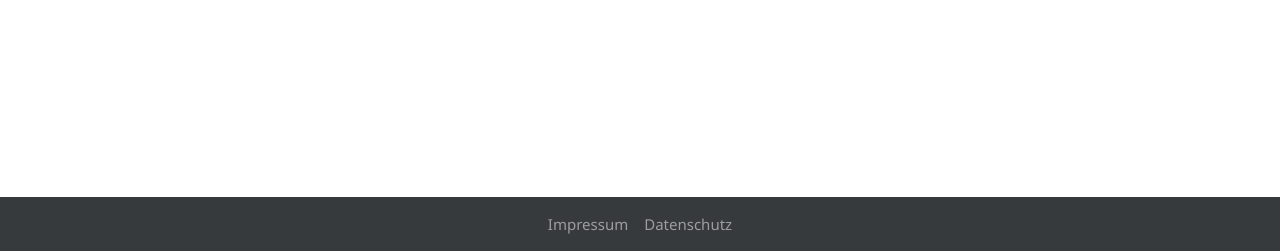
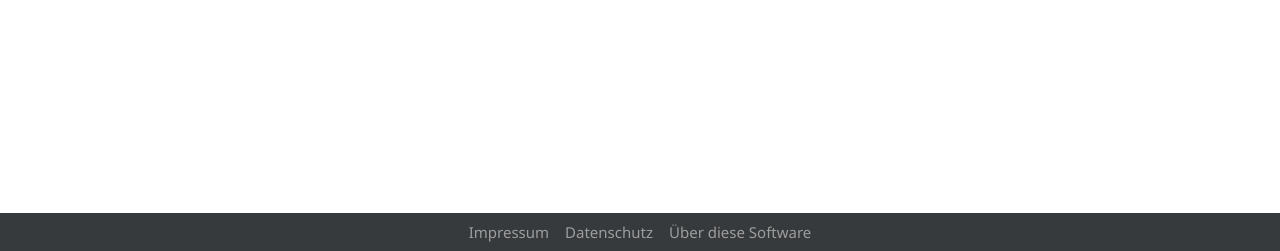
Before and after one commit to paulhfischer/skriptentool, a Django app: page / in a window 1280 px wide. Shown: the part 549-800 px from the top of the page. Run offline with Django 3.2, Linux system fonts and the light colour scheme; data that the repository does not hold is empty; parts of the project's set-up code (start-up, migrations or seed data) failed here and were passed over; some libraries are stand-ins or nearby versions.

Commit message:
updated minor changes

```diff
--- a/SkriptenTool/settings.py
+++ b/SkriptenTool/settings.py
@@ -1,6 +1,7 @@
 import os
 
 from SkriptenTool import config
+
 
 ###############
 # DIRECTORIES #
@@ -26,6 +27,7 @@ OUTPUT_DIR = os.path.join(MEDIA_ROOT, "druck")
 # URLS #
 ########
 
+ROOT_URLCONF = 'SkriptenTool.urls'
 STATIC_URL = '/static/'
 LOGIN_REDIRECT_URL = 'core:catalogue'
 LOGOUT_REDIRECT_URL = 'core:catalogue'
@@ -67,7 +69,6 @@ MIDDLEWARE = ['django.middleware.security.SecurityMiddleware',
               'django.contrib.auth.middleware.AuthenticationMiddleware',
               'django.contrib.messages.middleware.MessageMiddleware',
               'django.middleware.clickjacking.XFrameOptionsMiddleware', ]
-ROOT_URLCONF = 'SkriptenTool.urls'
 TEMPLATES = [{
     'BACKEND': 'django.template.backends.django.DjangoTemplates',
     'DIRS': [os.path.join(BASE_DIR, 'templates')],
--- a/core/static/custom.css
+++ b/core/static/custom.css
@@ -10,5 +10,10 @@
 
 body {
     /* add padding for footer */
-    padding-bottom: 54px;
+    padding-bottom: 38px;
 }
+
+footer {
+    /* small footer */
+    padding: 0 !important;
+}
--- a/templates/base.html
+++ b/templates/base.html
@@ -85,6 +85,9 @@
             <li class="nav-item">
                 <a class="nav-link" href="https://fs.tum.de/datenschutz/" target="_blank">Datenschutz</a>
             </li>
+            <li class="nav-item">
+                <a class="nav-link" href="https://gitlab.lrz.de/fischerp/skriptentool" target="_blank">Über diese Software</a>
+            </li>
         </ul>
     </div>
 </footer>
```
Also changed, not shown: 1 other file.
